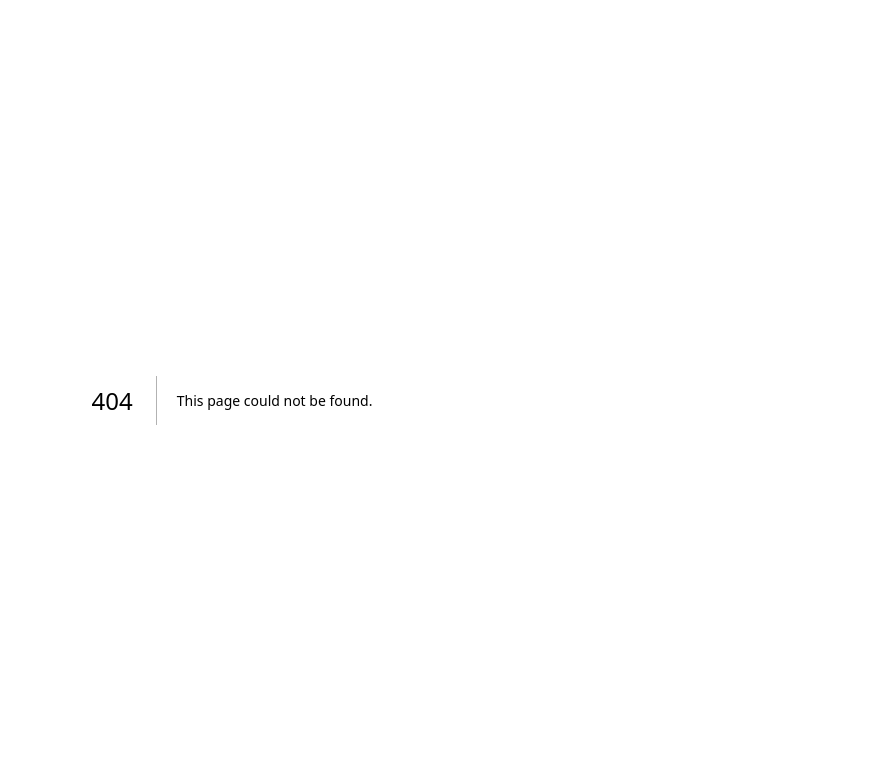
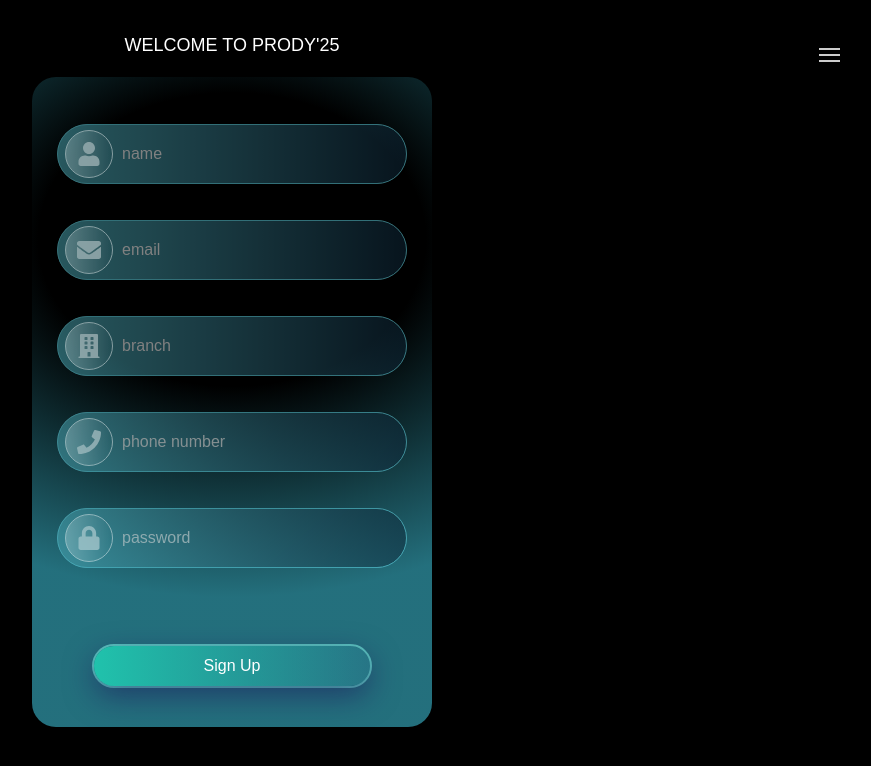
Before and after one commit to Amit-Singh-Bathyal/scroll-animation-, a Next.js app in the folder cursor-effect/: page /signup in a window 1280 px wide. Before the commit this address had no page. Shown: the top 766 px of the page, without its empty margins (408-1279 px from the left). Built offline with nearby package versions, Linux system fonts and the light colour scheme.

Commit message:
Login/SignUp Added

```diff
--- a/cursor-effect/package.json
+++ b/cursor-effect/package.json
@@ -15,6 +15,7 @@
     "next": "15.1.7",
     "react": "^19.0.0",
     "react-dom": "^19.0.0",
+    "react-icons": "^5.4.0",
     "react-swipeable": "^7.0.2",
     "shadcn-ui": "^0.9.4",
     "tailwindcss-animate": "^1.0.7"
--- /dev/null
+++ b/cursor-effect/src/app/login/page.tsx
@@ -0,0 +1,57 @@
+"use client";
+import React from "react";
+import { FaEnvelope, FaLock } from "react-icons/fa";
+import Burger from "../home/components/hamburger";
+
+const LoginPage: React.FC = () => {
+  return (
+    <div className="bg-black min-h-screen flex justify-center items-center relative">
+      <Burger />
+
+
+      <div className="text-white text-3xl font-normal pt-10 text-center absolute top-10">
+        LOGIN
+      </div>
+
+      <div
+        className="p-4 mx-2 mt-20 rounded-3xl opacity w-[400px] h-[550px] flex flex-col justify-center items-center transition-all duration-300 ease-in-out transform"
+        style={{
+          background:
+            "radial-gradient(ellipse 118% 55% at 50% 25%, rgba(77, 192, 231, 0) 41%, rgba(51, 159, 178, 0.7) 100%)",
+        }}
+      >
+        {["email", "password"].map((field, index) => (
+          <div key={index} className="mb-14 relative w-full h-[60px] z-20">
+
+            <div className="absolute mt-2 left-2 top-1/2 transform -translate-y-1/2 w-12 h-12 border-[1px] border-[#FFFFFF] bg-gradient-to-r from-[rgba(255,255,255,0.5)] to-[rgba(255,255,255,0)] rounded-full opacity-45 z-30 flex items-center justify-center">
+              {field === "email" && <FaEnvelope className="text-white text-2xl" />}
+              {field === "password" && <FaLock className="text-white text-2xl" />}
+            </div>
+
+            <input
+              type={field === "password" ? "password" : "text"}
+              id={field}
+              name={field}
+              className="mt-2 p-2 pl-16 border-[1px] border-[#64deee] bg-gradient-to-r from-[#4FAEBB] to-[#0F293B] text-white rounded-[30px] w-full h-full opacity-50 placeholder-white z-20"
+              placeholder={field}
+            />
+          </div>
+        ))}
+
+        <div className="mt-12 w-5/6 h-[44px] border-[2.5px] border-[#5BC5BF] rounded-[30px]">
+          <button className="w-full h-full text-white py-2 bg-gradient-to-r from-[rgba(32,194,172,1)] to-[rgba(65,164,206,0.11)] rounded-full shadow-[0px_10px_30px_rgba(27,12,87,0.5)]">
+            Login
+          </button>
+        </div>
+
+
+        <div className="text-white mt-[18px] text-[16px] font-sans">
+          Do not have an account?{" "}
+          <a href="/signup" className="text-blue-300">Sign Up</a>
+        </div>
+      </div>
+    </div>
+  );
+};
+
+export default LoginPage;
--- /dev/null
+++ b/cursor-effect/src/app/signup/page.tsx
@@ -0,0 +1,56 @@
+"use client";
+import React from "react";
+import { FaUser, FaEnvelope, FaBuilding, FaPhone, FaLock } from "react-icons/fa";
+import Burger from "../home/components/hamburger";
+
+const SignupPage: React.FC = () => {
+  return (
+    <div className="bg-black min-h-screen pb-8 flex justify-center items-center relative">
+      <Burger />
+
+
+      <div className="absolute top-8 left-1/2 transform -translate-x-1/2 text-center text-white font-normal text-[18px]">
+        WELCOME TO PRODY'25
+      </div>
+
+      <div
+        className="p-4 mx-2 mt-9 w-[400px] rounded-3xl opacity h-[650px] flex flex-col justify-center items-center transition-all duration-300 ease-in-out transform"
+        style={{
+          background:
+            "radial-gradient(ellipse 118% 55% at 50% 25%, rgba(77, 192, 231, 0) 41%, rgba(51, 159, 178, 0.7) 100%)",
+        }}
+      >
+        {["name", "email", "branch", "phone number", "password"].map(
+          (field, index) => (
+            <div key={index} className="mb-9 relative w-[350px] h-[60px] z-20">
+
+              <div className="absolute mt-2 left-2 top-1/2 transform -translate-y-1/2 w-12 h-12 border-[1px] border-[#FFFFFF] bg-gradient-to-r from-[rgba(255,255,255,0.5)] to-[rgba(255,255,255,0)] rounded-full opacity-45 z-30 flex items-center justify-center">
+                {field === "name" && <FaUser className="text-white text-2xl" />}
+                {field === "email" && <FaEnvelope className="text-white text-2xl" />}
+                {field === "branch" && <FaBuilding className="text-white text-2xl" />}
+                {field === "phone number" && <FaPhone className="text-white text-2xl" />}
+                {field === "password" && <FaLock className="text-white text-2xl" />}
+              </div>
+
+              <input
+                type={field === "password" ? "password" : "text"}
+                id={field}
+                name={field}
+                className="mt-2 p-2 pl-16 border-[1px] border-[#64deee] bg-gradient-to-r from-[#4FAEBB] to-[#0F293B] text-white rounded-[30px] w-full h-full opacity-50 placeholder-white z-20"
+                placeholder={field}
+              />
+            </div>
+          )
+        )}
+
+        <div className="mt-12 w-[280px] h-[44px] border-[2.5px] border-[#5BC5BF] rounded-[30px]">
+          <button className="w-full h-full text-white py-2 bg-gradient-to-r from-[rgba(32,194,172,1)] to-[rgba(65,164,206,0.11)] rounded-full shadow-[0px_10px_30px_rgba(27,12,87,0.5)]">
+            Sign Up
+          </button>
+        </div>
+      </div>
+    </div>
+  );
+};
+
+export default SignupPage;
```
Also changed, not shown: 1 other file (tests, documents, lock files or other folders).
